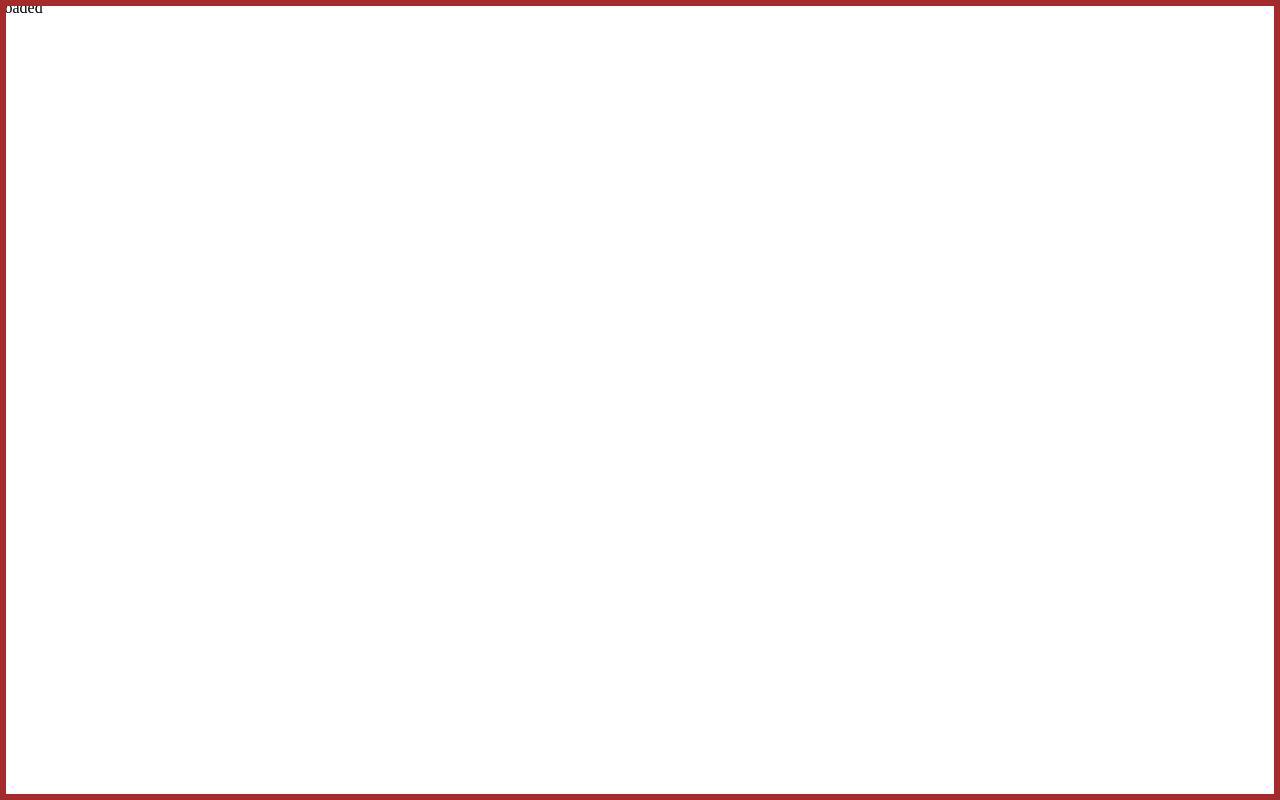
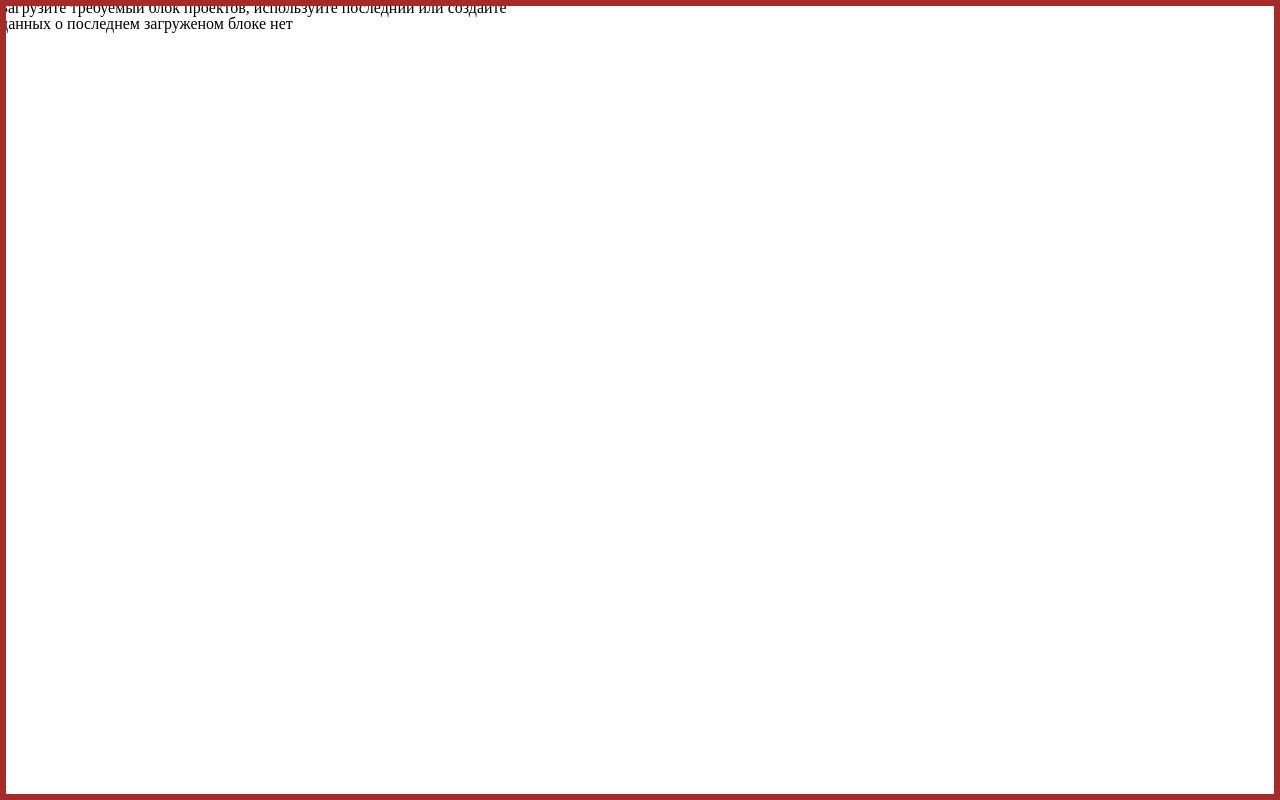
Before and after one commit to Alexei-T1/toDoList, a website built with webpack: page index.html in a window 1280 px wide. Built offline with nearby package versions, Linux system fonts and the light colour scheme; a web font is replaced by a local one.

Commit message:
start created load start  window

```diff
--- a/src/index.js
+++ b/src/index.js
@@ -3,26 +3,26 @@ console.log("Hello!");
 import "./styles/main.css";
 import { load } from "./scripts/load.js";
 import { board } from "./scripts/boardBack.js";
-
+import { loadWindow } from "./scripts/startWindows.js";
 
 const elBody = document.body;
 const elLoad = load();
 const elBoard = board();
+const elLoadWindow = loadWindow();
 
 window.addEventListener('load', () => {
-  elLoad.replaceWith(tempLoaded);
+  elLoad.replaceWith(startLoaded);
 });
 
 
 elBody.append(elLoad);
 
 
-const tempLoaded = (()=>{
- const loaded =  document.createElement('div');
- loaded.innerText = "loaded";
-return loaded;
+const startLoaded = (()=>{
+ const elLoaded =  document.createElement('div');
+return elLoaded;
 
 })();
 
-console.log(tempLoaded);
-tempLoaded.append(elBoard);
+console.log(startLoaded);
+startLoaded.append(elBoard, elLoadWindow);
--- /dev/null
+++ b/src/scripts/startWindows.js
@@ -0,0 +1,35 @@
+
+
+// lastBlock = {nameBlock: null, date: null, src: null}
+
+export const loadWindow = ( lastBlock ) => {
+
+  const elLoadWindow = document.createElement('div');
+
+  const elTitle = document.createElement('div');
+  elTitle.innerText = "Загрузите требуемый блок проектов, используйте последний или создайте";
+
+  const elLastBlock = document.createElement('div');
+  const elListLastBlockProp = document.createElement('ul');
+
+  const elListProps = (( lastBlock ) => {
+
+    const elPropName = document.createElement('li');
+    const elTitleName = document.createElement('div');
+    const elDataName = document.createElement('div');
+    elPropName.append(elTitleName, elDataName);
+
+    if(!lastBlock) {
+      const noLast = document.createElement('div');
+      noLast.innerText = "данных о последнем загруженом блоке нет";
+      return noLast;
+    }
+    else {
+      // кнопка загрузить последний блок
+    }
+
+  })()
+
+  elLoadWindow.append(elTitle, elListProps);
+  return elLoadWindow;
+}
--- a/src/styles/stBoardBack.css
+++ b/src/styles/stBoardBack.css
@@ -1,3 +1,6 @@
+
+
+
 .clBoardBack {
   border-style: solid;
 
--- a/src/styles/stLoad.css
+++ b/src/styles/stLoad.css
@@ -1,3 +1,7 @@
+@font-face {
+  font-family: ftLoadBold;
+  src: url(../assets/NanumMyeongjo-ExtraBold.ttf);
+}
 
 .clLoad {
   position: absolute;
@@ -5,5 +9,7 @@
   left: 50%;
   transform: translate(-50%, -50%);
 
-  font-size: 5rem;
+  font-size: 8em;
+  font-family: ftLoadBold;
+  letter-spacing: 0.2em;
 }
```
Also changed, not shown: 3 other files.
